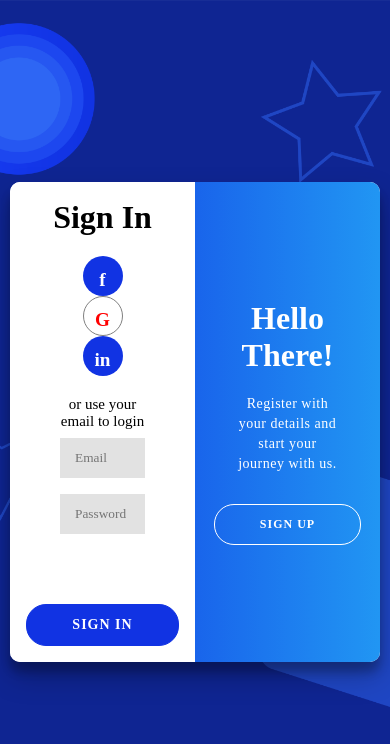
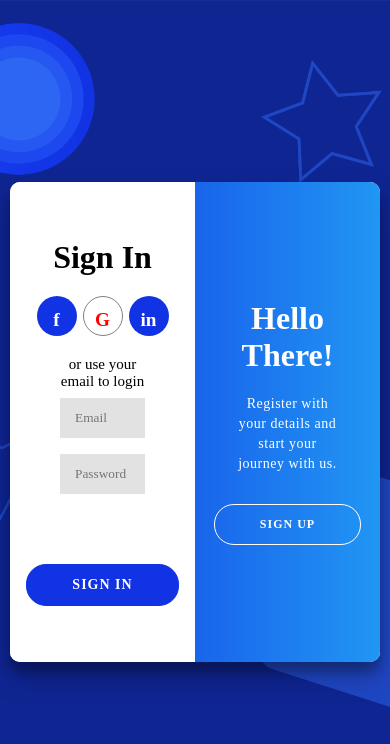
Before and after one commit to SanDiego2049/trident-freelance-services, a plain HTML site: page signUp-login.html in a window 390 px wide. Drawn offline with Linux system fonts and the light colour scheme.

Commit message:
slight changes

```diff
--- a/sign.css
+++ b/sign.css
@@ -250,3 +250,13 @@ header .background-img{
 		z-index: 5;
 	}
 }
+
+@media screen and (max-width: 576px) {
+	header #container .form-container .social-container{
+		display: flex;
+	}
+
+	header #container .form-container .social-container a{
+		margin: 0 3px;
+	}
+}
```
